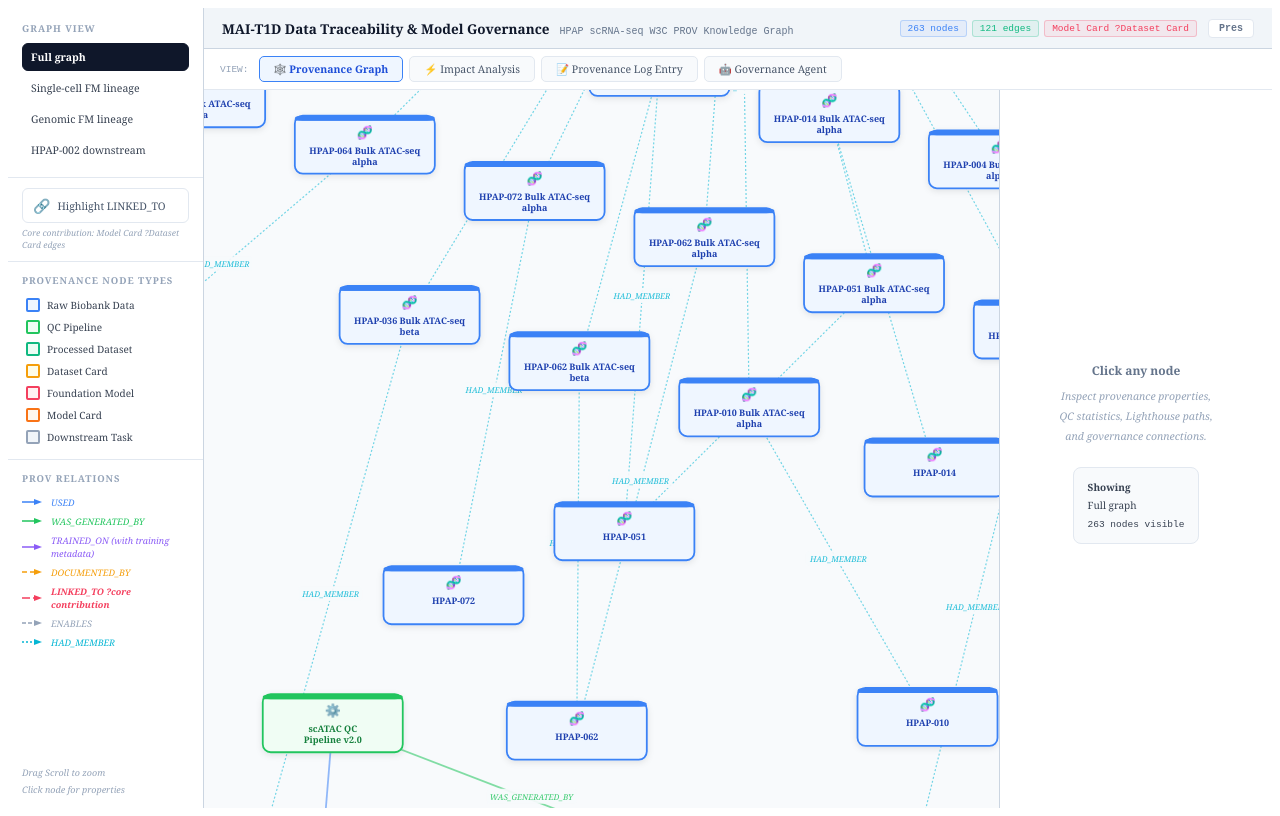
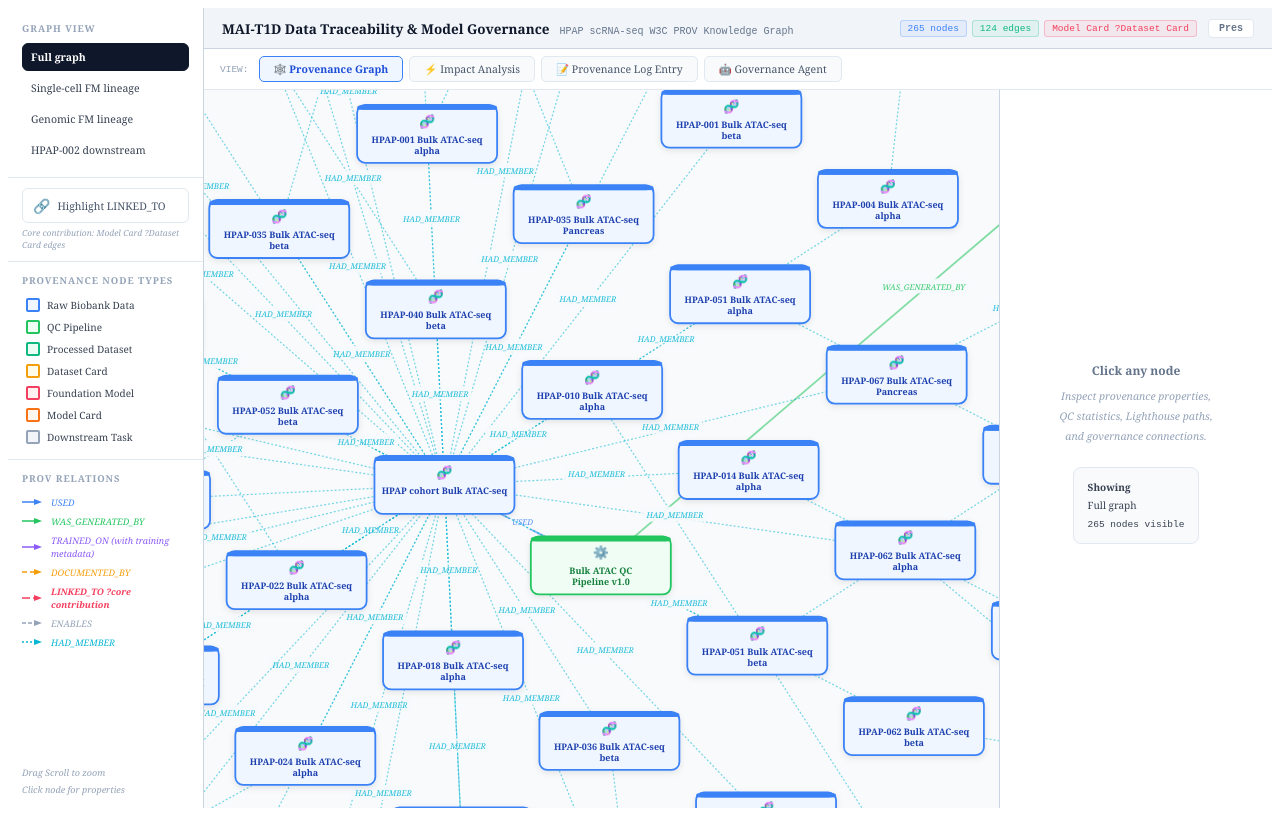
Before and after one commit to qyniu/mai-t1d-demo0316, a React (Vite) app: page / in a window 1280 px wide. Built offline with nearby package versions, Linux system fonts and the light colour scheme.

Commit message:
feat: add Bulk ATAC QC->Dataset->Genomic FM chain with contact email

```diff
--- a/src/graphData.js
+++ b/src/graphData.js
@@ -16,6 +16,8 @@ export const NODES = [
 
   { id:"qc_scrna",   label:"scRNA QC\nPipeline v3.1",     type:"Pipeline",
     detail:{ "Version":"v3.1", "Tool":"Scanpy 1.9 + DoubletFinder", "Min genes/cell":"200", "Max mito %":"< 20%", "Batch correction":"Harmony", "Script Hash":"sha256:1c2d3e...", "GitHub":"github.com/mai-t1d/pipelines/qc-scrna", "Run Date":"2025-10-14", "SLURM Job":"12345678", "Executor":"Kai Liu", "Institution":"University of Michigan" }},
+  { id:"qc_bulk_atac", label:"Bulk ATAC QC\nPipeline v1.0", type:"Pipeline",
+    detail:{ "Version":"v1.0", "Path":"/nfs/turbo/umms-drjieliu/usr/xinyubao/ATACseq-NextFlow", "Contact":"Xinyu Bao", "Email":"xinyubao@umich.edu" }},
   { id:"qc_atac",    label:"scATAC QC\nPipeline v2.0",    type:"Pipeline",
     detail:{ "Version":"v2.0", "Tool":"ArchR 1.0.2", "GitHub":"github.com/mai-t1d/pipelines/qc-atac", "Executor":"Kai Liu", "Institution":"University of Michigan" }},
   { id:"qc_wgs",     label:"WGS Variant\nCalling v1.2",   type:"Pipeline",
@@ -23,6 +25,8 @@ export const NODES = [
 
   { id:"proc_scrna", label:"scRNA Dataset\nv2.1",         type:"ProcessedData",
     detail:{ "Version":"v2.1", "Cells before QC":"84,200", "Cells after QC":"72,400", "Cells removed":"~14%", "Donors":"10 (incl. HPAP-002)", "HVGs retained":"3,000", "Doublet rate":"8%", "Median genes/cell":"1,840", "Format":"AnnData .h5ad", "Lighthouse":"/lighthouse/mai-t1d/processed/scrna_v2.1.h5ad", "Deprecated":"false" }},
+  { id:"proc_bulk_atac_v1", label:"Bulk ATAC-seq Dataset\nv1.0", type:"ProcessedData",
+    detail:{ "Version":"v1.0", "Path":"/nfs/turbo/umms-drjieliu/usr/xinyubao/ATACseq-NextFlow", "Contact":"Xinyu Bao", "Email":"xinyubao@umich.edu" }},
   { id:"proc_atac",  label:"scATAC Dataset\nv1.3",        type:"ProcessedData",
     detail:{ "Version":"v1.3", "Cells after QC":"48,200", "Peaks called":"142,000", "Format":"ArchR + .h5ad", "Lighthouse":"/lighthouse/mai-t1d/processed/atac_v1.3/", "Deprecated":"false" }},
   { id:"proc_wgs",   label:"WGS Variant\nMatrix v1.0",    type:"ProcessedData",
@@ -62,7 +66,9 @@ export const EDGES = [
   { source:"raw_scrna",  target:"qc_scrna",      label:"USED" },
   { source:"raw_atac",   target:"qc_atac",        label:"USED" },
   { source:"raw_wgs",    target:"qc_wgs",         label:"USED" },
+  { source:"cohort_bulk_atac_seq", target:"qc_bulk_atac", label:"USED" },
   { source:"qc_scrna",   target:"proc_scrna",     label:"WAS_GENERATED_BY" },
+  { source:"qc_bulk_atac", target:"proc_bulk_atac_v1", label:"WAS_GENERATED_BY" },
   { source:"qc_atac",    target:"proc_atac",      label:"WAS_GENERATED_BY" },
   { source:"qc_wgs",     target:"proc_wgs",       label:"WAS_GENERATED_BY" },
   { source:"proc_scrna", target:"dc_scrna",       label:"DOCUMENTED_BY" },
@@ -72,6 +78,8 @@ export const EDGES = [
     train:{ "Model version":"scFM-T1D v1.0", "Architecture":"scGPT 70M params", "Epochs":"100", "Batch size":"512", "GPU":"8 A100 80GB", "Cluster":"Lighthouse HPC", "SLURM Job":"99887766", "Script Hash":"sha256:e6f7a8...", "GitHub":"github.com/mai-t1d/pipelines/scfm-pretrain", "Training date":"2025-11-03", "Executor":"Kai Liu", "Institution":"University of Michigan" }},
   { source:"proc_scrna", target:"model_genomic", label:"TRAINED_ON",
     train:{ "Model version":"Genomic FM v1.0", "Architecture":"EPCOT multi-modal transformer", "Epochs":"80", "Batch size":"256", "Modality":"scRNA-seq (one of 3)", "GPU":"16 A100 80GB", "Cluster":"Lighthouse HPC", "SLURM Job":"99887800", "Script Hash":"sha256:f7g8h9...", "GitHub":"github.com/mai-t1d/pipelines/genomic-fm", "Training date":"2025-12-01", "Executor":"Kai Liu", "Institution":"University of Michigan" }},
+  { source:"proc_bulk_atac_v1", target:"model_genomic", label:"TRAINED_ON",
+    train:{ "Model version":"Genomic FM v1.0", "Architecture":"EPCOT multi-modal transformer", "Modality":"Bulk ATAC-seq", "Data path":"/nfs/turbo/umms-drjieliu/usr/xinyubao/ATACseq-NextFlow", "Contact":"Xinyu Bao", "Email":"xinyubao@umich.edu" }},
   { source:"proc_atac",  target:"model_genomic", label:"TRAINED_ON",
     train:{ "Model version":"Genomic FM v1.0", "Architecture":"EPCOT multi-modal transformer", "Modality":"scATAC-seq (one of 3)", "SLURM Job":"99887800", "Training date":"2025-12-01", "Executor":"Kai Liu" }},
   { source:"proc_wgs",   target:"model_genomic", label:"TRAINED_ON",
```
